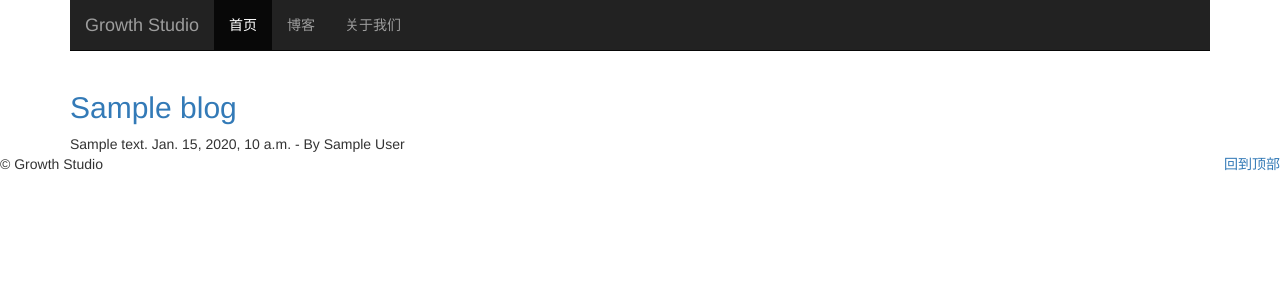
After one commit to phodal/growth-code, a Django app: template chapter5/templates/blog/list.html in a window 1280 px wide. The commit adds this page. Shown: the top 300 px of the page. Run offline with Django 3.2, Linux system fonts and the light colour scheme; the template is opened without the code that fills it: most values are stand-ins (such as "Sample title", 1, 10 or a date in 2020); some libraries are stand-ins or nearby versions.

Commit message:
[ch5] create blog templates & views

```diff
--- a/chapter5/growth_studio/urls.py
+++ b/chapter5/growth_studio/urls.py
@@ -16,8 +16,10 @@ Including another URLconf
 from django.conf.urls import url
 from django.contrib import admin
 from homepage.views import index
+from blog.views import blog_list
 
 urlpatterns = [
     url(r'^$', index),
     url(r'^admin/', admin.site.urls),
+    url(r'^blog/', blog_list),
 ]
--- a/chapter5/templates/base.html
+++ b/chapter5/templates/base.html
@@ -37,8 +37,8 @@
                 <div id="navbar" class="navbar-collapse collapse">
                     <ul class="nav navbar-nav">
                         <li class="active"><a href="#">首页</a></li>
-                        <li><a href="#about">博客</a></li>
-                        <li><a href="#contact">关于我们</a></li>
+                        <li><a href="/blog">博客</a></li>
+                        <li><a href="/about-us">关于我们</a></li>
                     </ul>
                 </div>
             </div>
--- /dev/null
+++ b/chapter5/templates/blog/list.html
@@ -0,0 +1,19 @@
+{% extends 'base.html' %}
+
+{% block content %}
+<div class="container">
+    <div class="row">
+        {% if blogs %}
+        {% for blog in blogs %}
+        <div class="col-sm-4">
+            <h2><a href="{{ post.get_absolute_url }}" id="">{{ blog.title }}</a></h2>
+            {{blog.body | slice:":80"}}
+            {{blog.posted}} - By {{blog.author}}
+        </div>
+        {% endfor %}
+        {% else %}
+        <p>当前还没有博客</p>
+        {% endif %}
+    </div>
+</div>
+{% endblock %}
```
Also changed, not shown: chapter5/blog/views.py (+8 -2 lines), chapter5/templates/blog/detail.html (added, +13 -0 lines).
